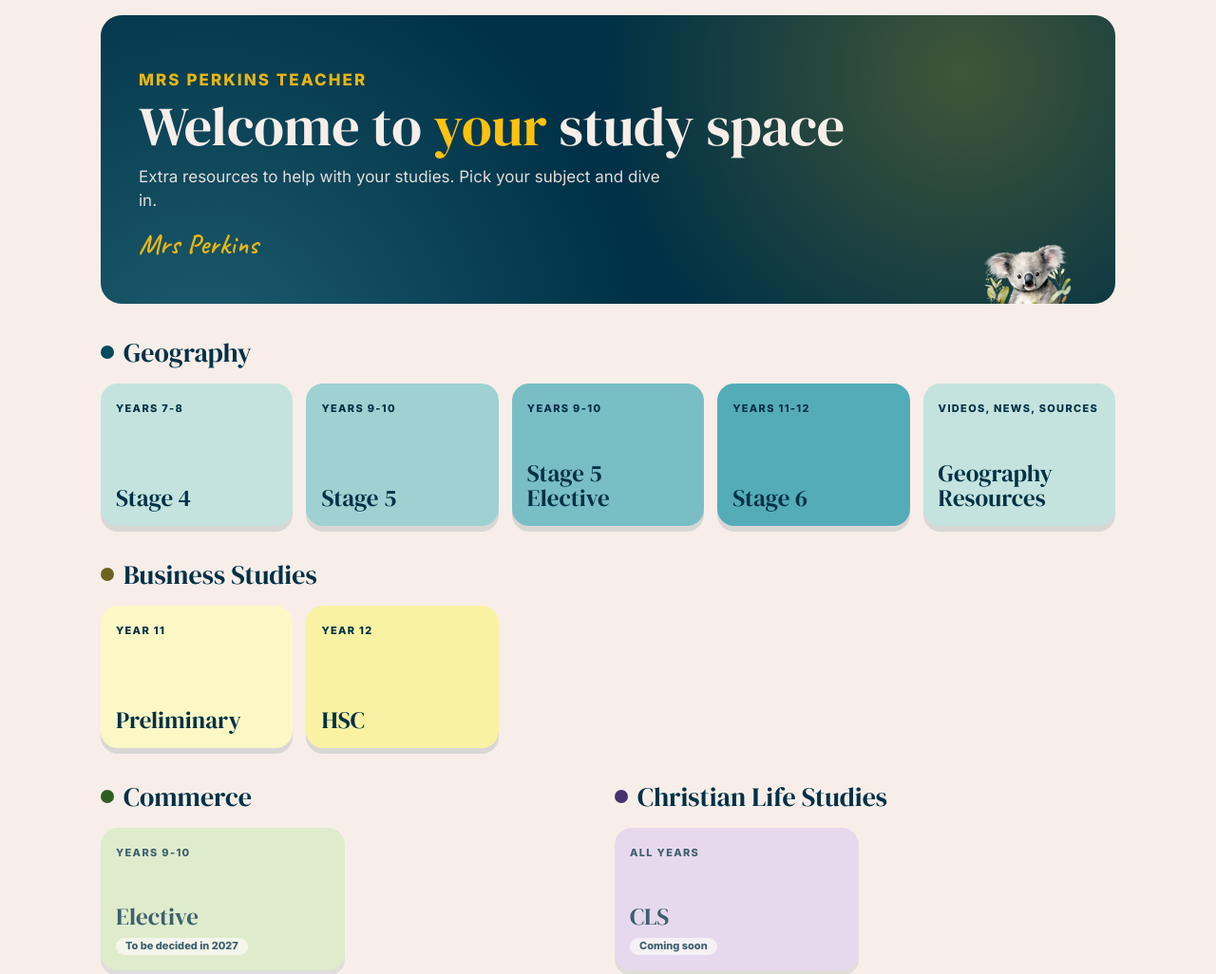
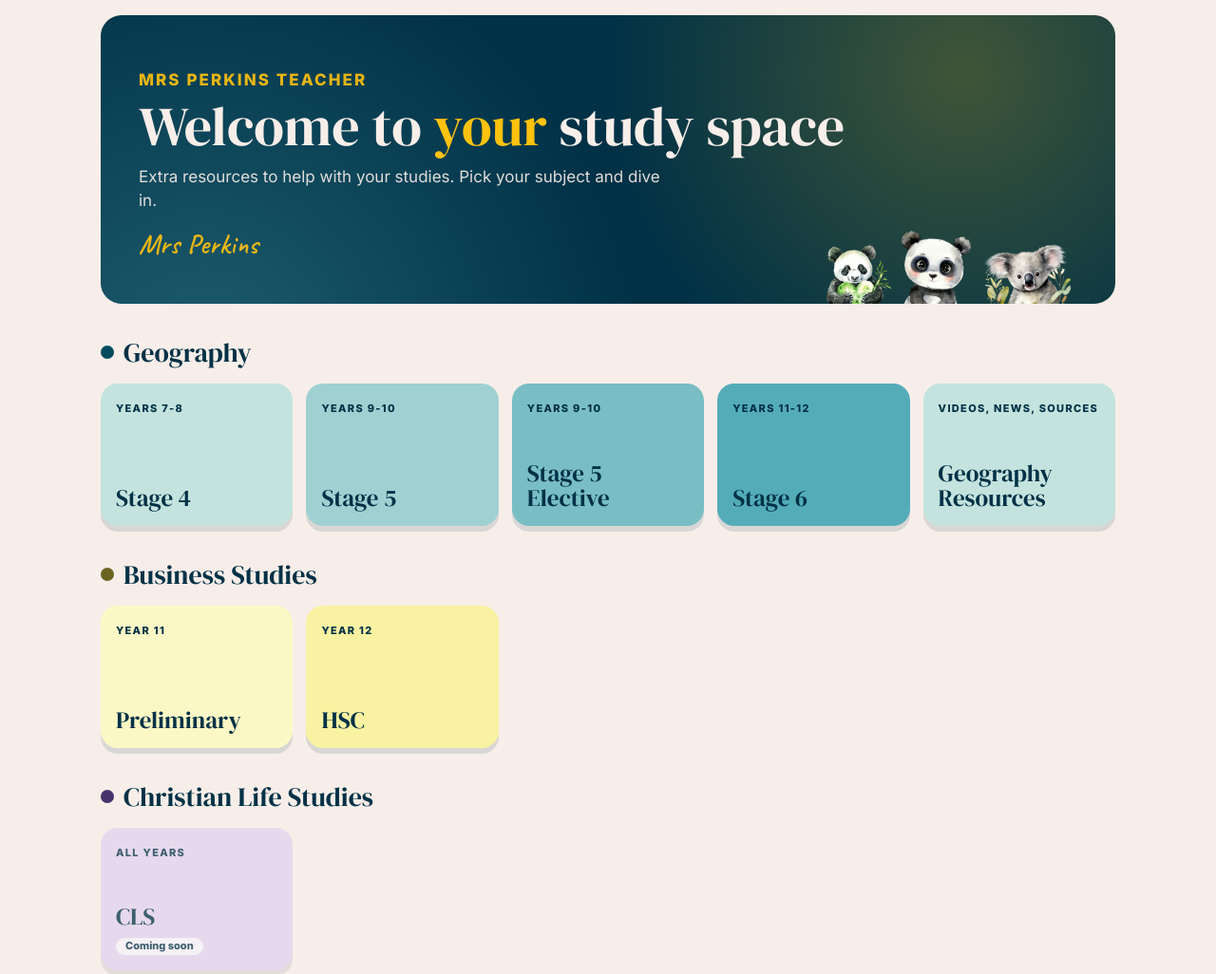
Before and after one commit to mrsperkinsteacher/mrsperkinsteacher.github.io, a plain HTML site: page index.html in a window 1280 px wide. Shown: the top 1026 px of the page at 95% size. Drawn offline with Linux system fonts and the light colour scheme.

Commit message:
Front door style B: pandas and koala in the banner, Commerce removed for now
Co-Authored-By: Claude Opus 5.5 <noreply@anthropic.com>
Claude-Session: https://claude.ai/code/session_01SrXbcZjSdJ4Ez17A95Xdqk

```diff
--- a/index.html
+++ b/index.html
@@ -12,7 +12,7 @@
 <meta charset="UTF-8">
 <meta name="viewport" content="width=device-width, initial-scale=1.0">
 <title>Mrs Perkins Teacher</title>
-<meta name="description" content="Mrs Perkins - extra resources to help with your studies: Geography, Business Studies, Commerce and Christian Life Studies.">
+<meta name="description" content="Mrs Perkins - extra resources to help with your studies: Geography, Business Studies and Christian Life Studies.">
 <!-- Clip art: "Pandas" by WondersArtist (etsy.com/shop/WondersArtist), Register SET-066; "Watercolour Australia" koalas by MistysDigitals (etsy.com/shop/MistysDigitals), Register SET-029. -->
 <link rel="preconnect" href="https://fonts.googleapis.com"><link href="https://fonts.googleapis.com/css2?family=DM+Serif+Display&family=Inter:wght@400;600;800&family=Caveat:wght@600&display=swap" rel="stylesheet">
 <style>
@@ -34,6 +34,10 @@ a:focus-visible{outline:3px solid #ffc20e;outline-offset:3px}
 .hero .sig{font-family:Caveat,cursive;font-size:30px;color:#ffc20e;margin-top:10px}
 .peek{position:absolute!important;width:92px;right:46px;bottom:-30px;transform:rotate(-6deg);transition:transform .35s cubic-bezier(.3,1.6,.5,1)}
 .hero:hover .peek{transform:rotate(0) translateY(-22px)}
+.pk2{right:150px;width:80px;bottom:-26px;transform:rotate(5deg)}
+.pk3{right:236px;width:70px;bottom:-24px;transform:rotate(-4deg)}
+.hero:hover .pk2{transform:rotate(0) translateY(-18px)}
+.hero:hover .pk3{transform:rotate(0) translateY(-16px)}
 .bar{display:flex;align-items:center;gap:10px;margin:30px 0 12px}
 .bar .dot{width:14px;height:14px;border-radius:50%;background:var(--c)}
 .bar h2{font-size:28px}
@@ -55,21 +59,19 @@ footer a{color:#00645f}
 footer .cr{flex-basis:100%;font-size:11px;opacity:.65;text-align:center}
 .fp{position:absolute;width:54px;right:24px;top:-50px;pointer-events:none}
 @media(max-width:900px){.tiles{grid-template-columns:repeat(2,minmax(0,1fr))}.three{grid-template-columns:repeat(2,minmax(0,1fr))}}
-@media(max-width:560px){.hero{padding:30px 22px 34px}.peek{width:70px;right:16px}.pair{grid-template-columns:1fr}}
+@media(max-width:560px){.hero{padding:30px 22px 34px}.peek{width:62px;right:12px}.pk2{right:78px;width:56px}.pk3{display:none}.pair{grid-template-columns:1fr}}
 </style>
 </head>
 <body>
 <main>
 <div class="wrap">
-<header class="hero"><p class="lbl">Mrs Perkins Teacher</p><h1>Welcome to <em>your</em> study space</h1><p>Extra resources to help with your studies. Pick your subject and dive in.</p><p class="sig">Mrs Perkins</p><img class="peek" src="/images/wk20.webp" alt=""></header>
+<header class="hero"><p class="lbl">Mrs Perkins Teacher</p><h1>Welcome to <em>your</em> study space</h1><p>Extra resources to help with your studies. Pick your subject and dive in.</p><p class="sig">Mrs Perkins</p><img class="peek" src="/images/wk20.webp" alt=""><img class="peek pk2" src="/images/wp29.webp" alt=""><img class="peek pk3" src="/images/wp5.webp" alt=""></header>
 <div class="bar" style="--c:#004b5d"><span class="dot"></span><h2>Geography</h2></div>
 <div class="tiles"><a class="tile" style="background:#c4e3de" href="https://mrsperkinsteacher.github.io/stage4geo/"><img class="sneak" src="/images/wp29.webp" alt=""><span class="lbl">Years 7-8</span><h3>Stage 4</h3></a><a class="tile" style="background:#9fd1d2" href="https://mrsperkinsteacher.github.io/stage5geo/"><img class="sneak" src="/images/wk20.webp" alt=""><span class="lbl">Years 9-10</span><h3>Stage 5</h3></a><a class="tile" style="background:#79bec5" href="https://mrsperkinsteacher.github.io/stage5geo/elective/"><img class="sneak" src="/images/wp26.webp" alt=""><span class="lbl">Years 9-10</span><h3>Stage 5 Elective</h3></a><a class="tile" style="background:#54acb9" href="https://mrsperkinsteacher.github.io/stage6geo/"><img class="sneak" src="/images/wk19.webp" alt=""><span class="lbl">Years 11-12</span><h3>Stage 6</h3></a><a class="tile" style="background:#c4e3de" href="https://mrsperkinsteacher.github.io/geography/"><img class="sneak" src="/images/wp5.webp" alt=""><span class="lbl">Videos, news, sources</span><h3>Geography Resources</h3></a></div>
 <div class="bar" style="--c:#6b6420"><span class="dot"></span><h2>Business Studies</h2></div>
 <div class="tiles"><a class="tile" style="background:#fcf8c6" href="https://mrsperkinsteacher.github.io/business/year11.html"><img class="sneak" src="/images/wk20.webp" alt=""><span class="lbl">Year 11</span><h3>Preliminary</h3></a><a class="tile" style="background:#f9f2a2" href="https://mrsperkinsteacher.github.io/business/year12.html"><img class="sneak" src="/images/wp26.webp" alt=""><span class="lbl">Year 12</span><h3>HSC</h3></a></div>
-<div class="pair">
-<div><div class="bar" style="--c:#2e5e22"><span class="dot"></span><h2>Commerce</h2></div><div class="tiles"><div class="tile soon" style="background:#d6ecc3" aria-disabled="true"><img class="sneak" src="/images/wk19.webp" alt=""><span class="lbl">Years 9-10</span><h3>Elective<br><span class=pill>To be decided in 2027</span></h3></div></div></div>
-<div><div class="bar" style="--c:#46336b"><span class="dot"></span><h2>Christian Life Studies</h2></div><div class="tiles"><div class="tile soon" style="background:#e2d3ef" aria-disabled="true"><img class="sneak" src="/images/wp5.webp" alt=""><span class="lbl">All years</span><h3>CLS<br><span class=pill>Coming soon</span></h3></div></div></div>
-</div>
+<div class="bar" style="--c:#46336b"><span class="dot"></span><h2>Christian Life Studies</h2></div>
+<div class="tiles"><div class="tile soon" style="background:#e2d3ef" aria-disabled="true"><img class="sneak" src="/images/wp5.webp" alt=""><span class="lbl">All years</span><h3>CLS<br><span class=pill>Coming soon</span></h3></div></div>
 <div class="bar" style="--c:#6e3d5a"><span class="dot"></span><h2>For every subject</h2></div>
 <div class="tiles three"><a class="tile" style="background:#f4d9da" href="/wellbeing/"><img class="sneak" src="/images/wp29.webp" alt=""><span class="lbl">Wellbeing</span><h3>Look after yourself</h3></a><a class="tile" style="background:#e8b7bc" href="/writinghelp/"><img class="sneak" src="/images/wk20.webp" alt=""><span class="lbl">By subject</span><h3>Writing Help</h3></a><a class="tile" style="background:#d48e98" href="/contact/"><img class="sneak" src="/images/wp26.webp" alt=""><span class="lbl">Questions</span><h3>Contact me</h3></a></div>
 <p class="enc" id="enc"></p>
```
